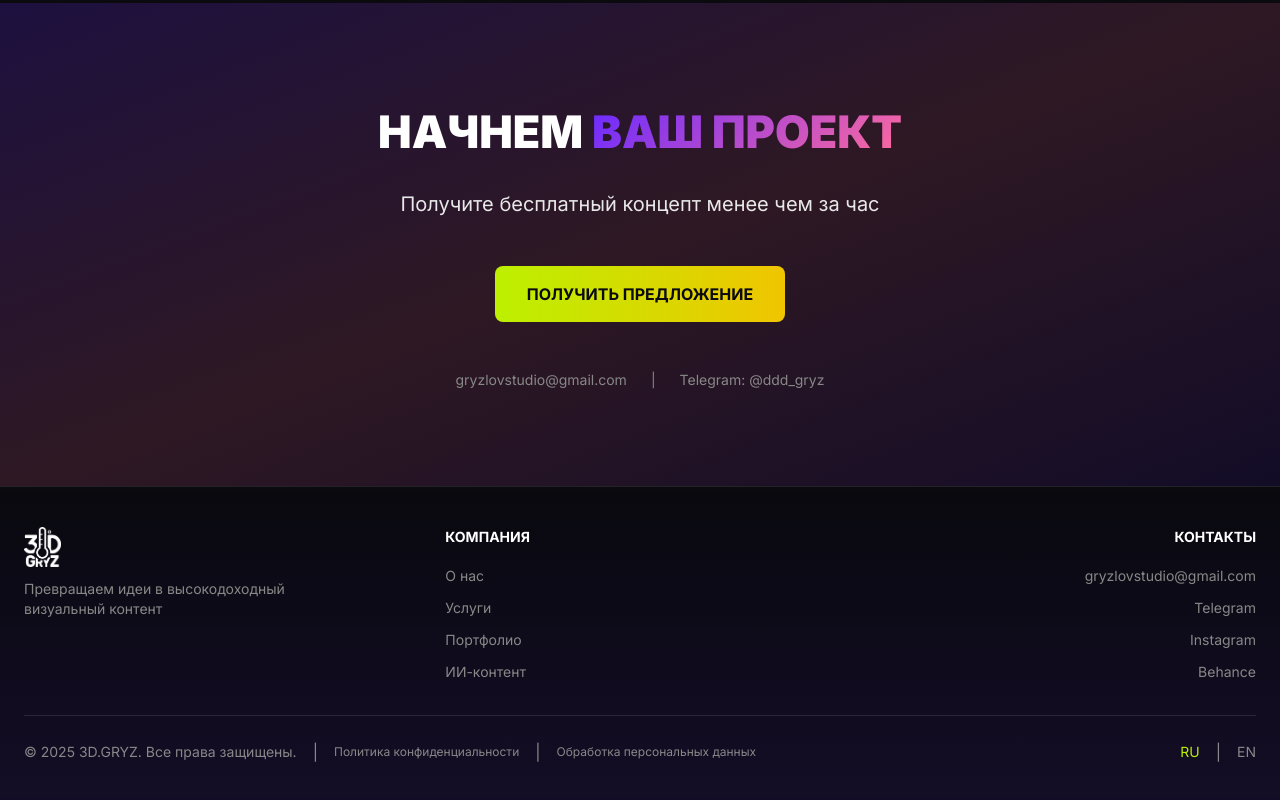
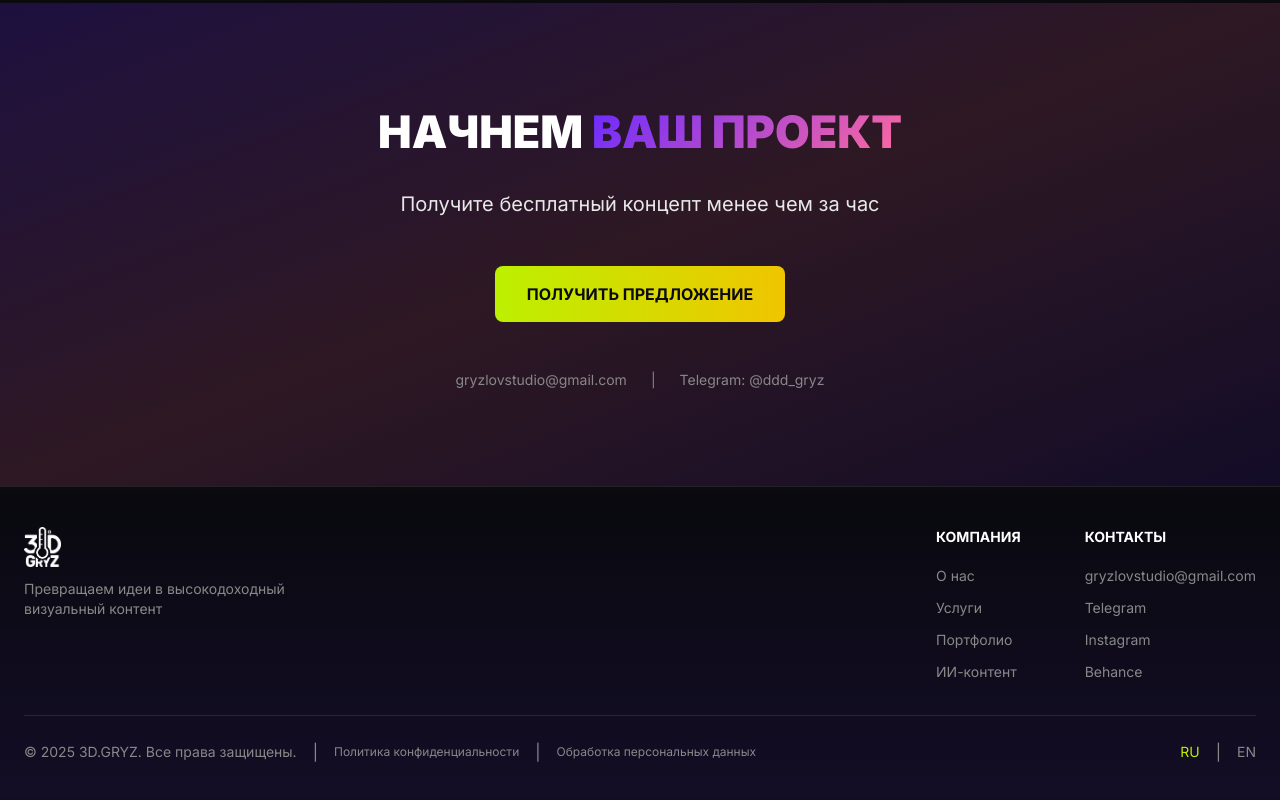
Before and after one commit to gryzlovStudio/3D.GRYZ-STUDIO, a Next.js app: page / in a window 1280 px wide. Shown: the part 4369-5169 px from the top of the page. Built offline with nearby package versions, Linux system fonts and the light colour scheme.

Commit message:
fix: footer desktop layout - Company and Contacts on the right
- Logo+tagline on the left (flex-1)
- Company and Contacts grouped together on the right
- Both columns left-aligned
- gap-16 between Company and Contacts

Co-Authored-By: Claude Opus 4.5 <noreply@anthropic.com>

```diff
--- a/components/Footer.tsx
+++ b/components/Footer.tsx
@@ -88,9 +88,9 @@ export default function Footer() {
         </div>
 
         {/* Desktop: All 3 blocks in one row */}
-        <div className="hidden md:grid md:grid-cols-3 gap-8 mb-8">
+        <div className="hidden md:flex md:justify-between mb-8">
           {/* Brand */}
-          <div>
+          <div className="flex-1">
             <div className="mb-3">
               <Image
                 src={getAssetPath("/logo.png")}
@@ -105,6 +105,8 @@ export default function Footer() {
             </p>
           </div>
 
+          {/* Company and Contacts together on the right */}
+          <div className="flex gap-16">
             {/* Company */}
             <div>
               <h4 className="font-bold uppercase mb-4 text-sm">{t.footer.company}</h4>
@@ -133,7 +135,7 @@ export default function Footer() {
             </div>
 
             {/* Contact */}
-          <div className="text-right">
+            <div>
               <h4 className="font-bold uppercase mb-4 text-sm">{t.footer.contacts}</h4>
               <ul className="space-y-2">
                 <li>
@@ -157,6 +159,7 @@ export default function Footer() {
                   </a>
                 </li>
               </ul>
+            </div>
           </div>
         </div>
 
```
Lines whose indentation alone changed are shown as unchanged.
